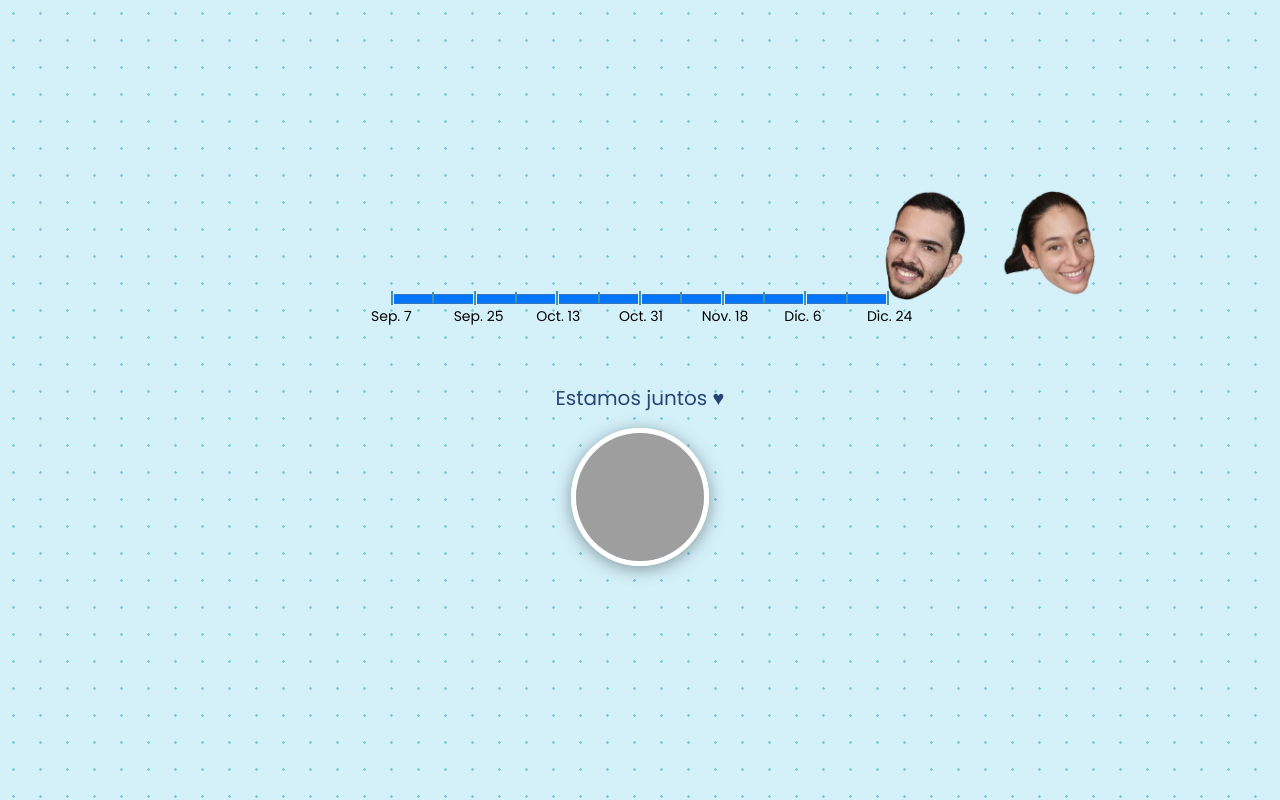
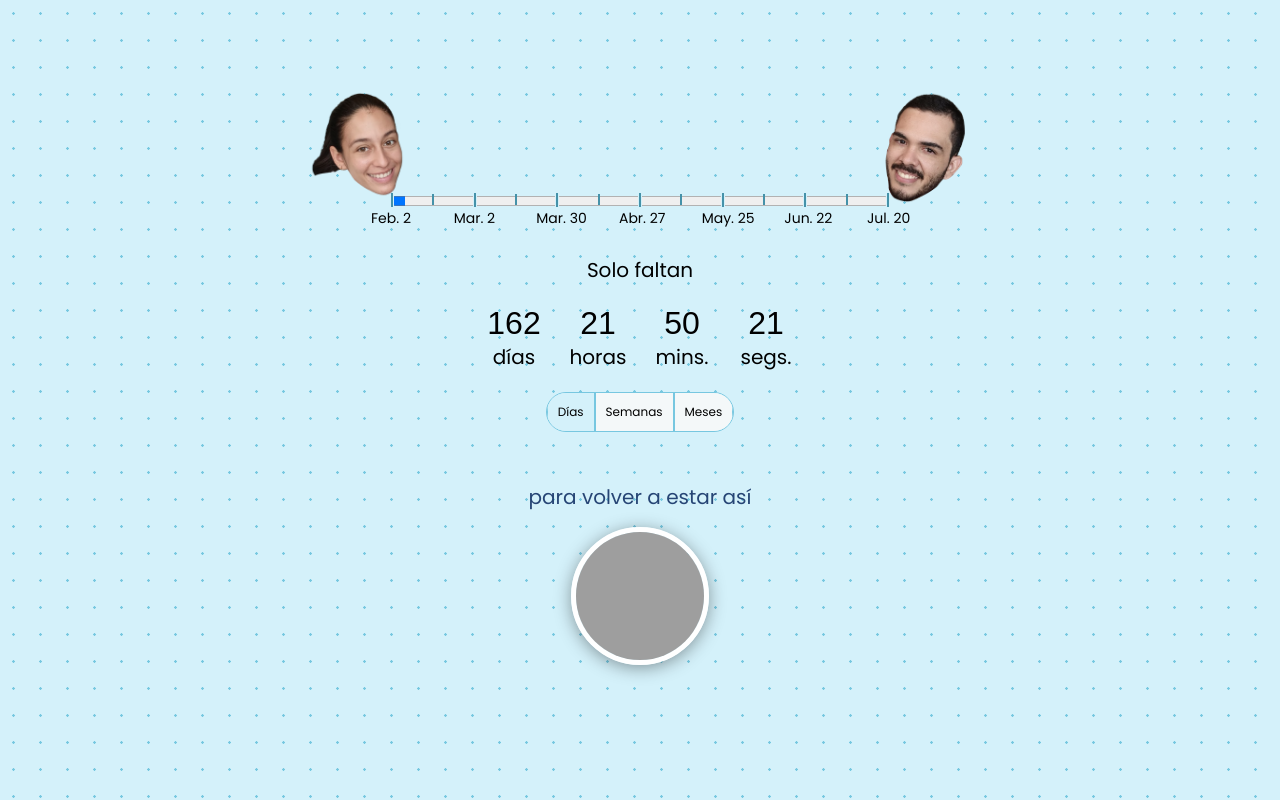
Before and after one commit to gyd2604/gyd2604.github.io, a plain HTML site: page index.html in a window 1280 px wide. Drawn offline with Linux system fonts and the light colour scheme; grey boxes are pictures that could not be loaded; a web font is replaced by a local one.

Commit message:
Update dates

```diff
--- a/index.html
+++ b/index.html
@@ -73,8 +73,8 @@
 
 <script>
 // Set the date we're counting down to
-var countDownDate = new Date("December 24, 2024 18:00:00").getTime();
-var startDate = new Date("September 7, 2024 16:00:00").getTime();
+var startDate = new Date('2025-02-02 10:00:00').getTime();
+var countDownDate = new Date('2025-07-20 16:00:00').getTime();
 var totalTime = countDownDate - startDate;
 var mode = 0; //0=días, 1=semana, 2=meses
 var toggled = false;
@@ -91,8 +91,8 @@ calcular();
 
 //Navidad
 var now = new Date().getTime();
-  const navstart = new Date('2024-12-01');
-  const navend = new Date('2024-12-31');
+  const navstart = new Date('2025-12-01');
+  const navend = new Date('2025-12-31');
 
   if (now > navstart && now < navend) {
     navidad = true;
```
